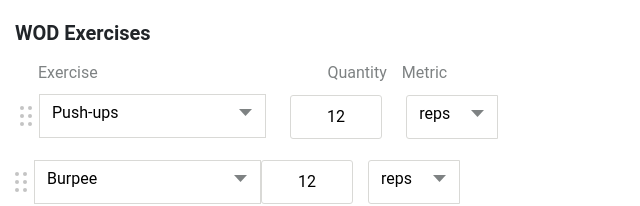
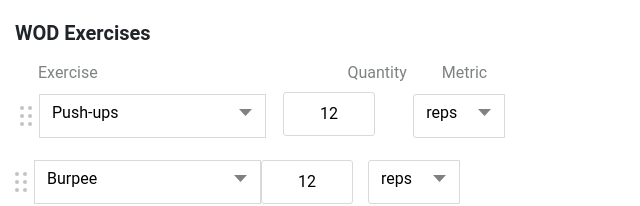
Before and after one commit to nastyakpi1995/form_publish, a plain HTML site: page index.html in a window 1280 px wide. Shown: the part 921-1127 px from the top of the page, without its empty margins (0-640 px from the left). Drawn offline with nearby package versions, Linux system fonts and the light colour scheme.

Commit message:
form: add text_form

```diff
--- a/index.html
+++ b/index.html
@@ -183,10 +183,10 @@
                                         <label class="m-t-3 form_lablel_color form_lablel_unic">Exercise</label>
                                 </div>
                                 <div class="col-sm-1 container_text">
-                                        <label class="m-t-4 form_lablel_color">Quantity</label>
+                                        <label class="m-t-4 form_lablel_color form_lable">Quantity</label>
                                 </div>
                                 <div class="col-sm-1">
-                                    <label class="m-t-3 form_lablel_color">Metric</label>
+                                    <label class="m-t-3 form_lablel_color form_lable">Metric</label>
                                 </div>
                             </div>
 
--- a/style.css
+++ b/style.css
@@ -111,12 +111,12 @@
     padding: 2px 5px;
 }
 .container_padding_btn {
-     margin-left: 4px;
-     padding-top: 3px;
+    margin: 0 10px 0px 0px;
+    padding: 0 12px;
  }
 .container_padding_left {
-    margin-left: 12px;
-    padding-top: 3px;
+    margin-left: 13px;
+    padding-top: 2px;
 }
 /*button*/
 .button_save {
```
